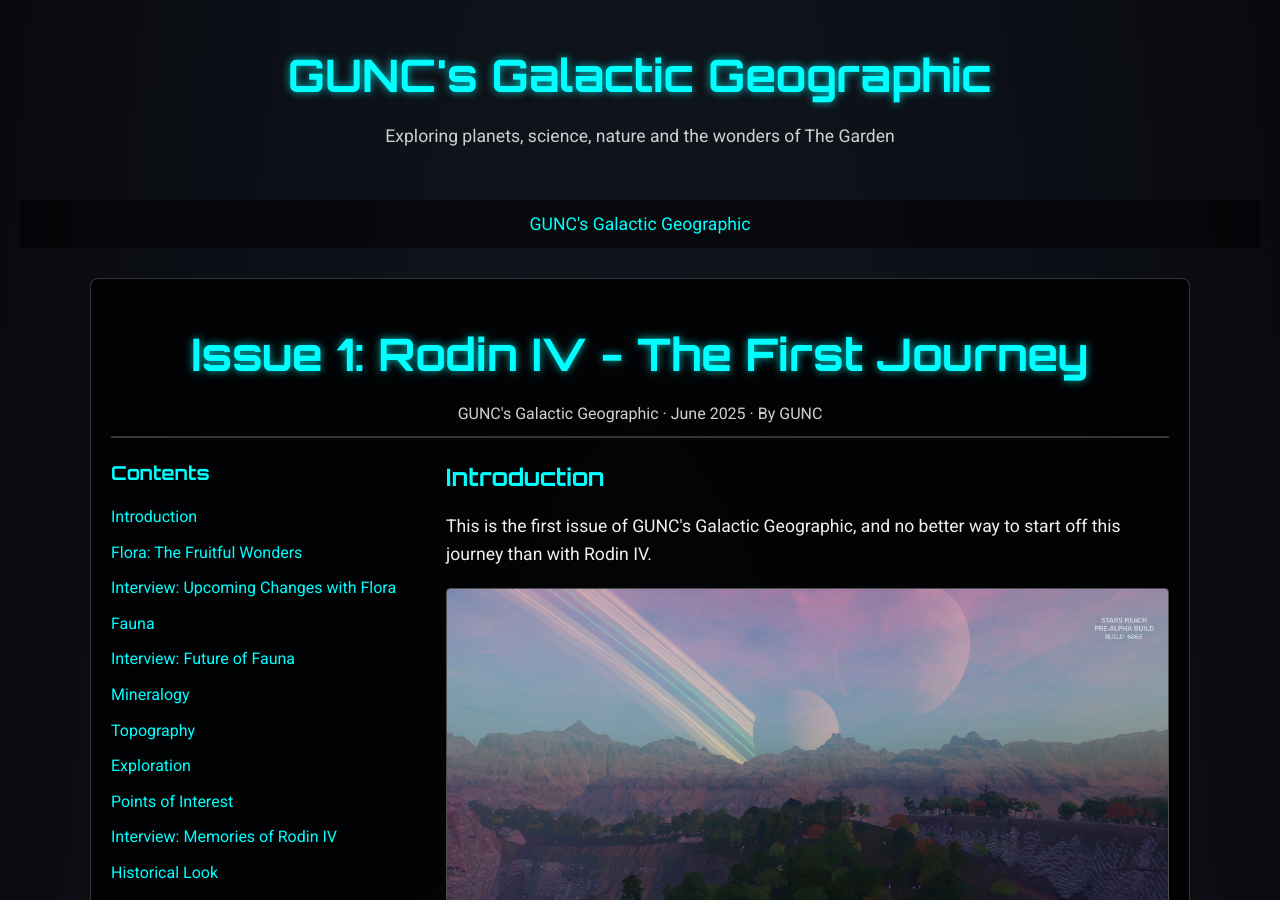
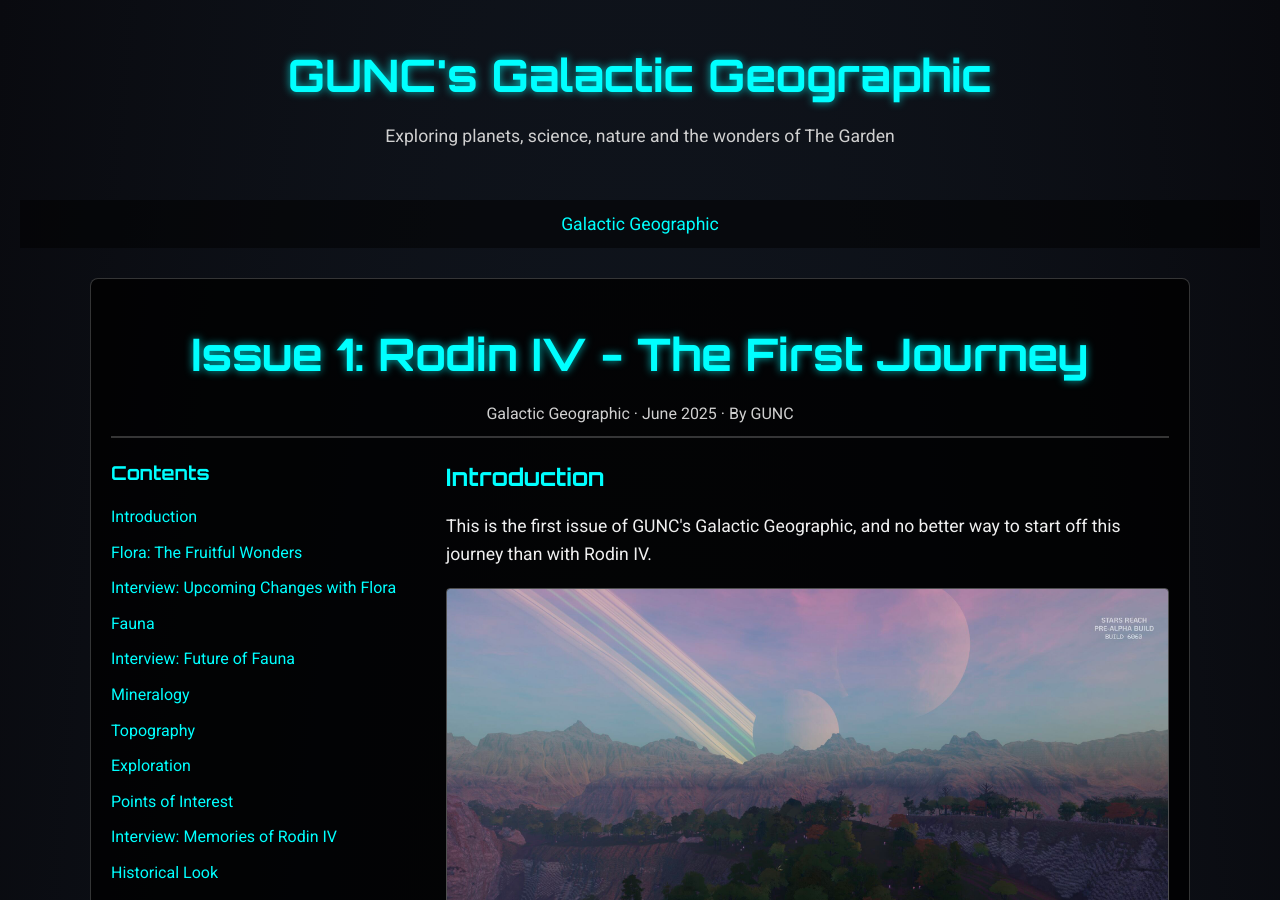
Before and after one commit to drake-vellaut/starsreach, a Jekyll site: the page built from _posts/2025-06-21-rodin-iv.html, in a window 1280 px wide and 900 px high. Built offline with Jekyll 4.4.1, drawn with Linux system fonts in a browser that asks for light colours.

Commit message:
issue1 rodiniv update with questions

```diff
--- a/_layouts/article.html
+++ b/_layouts/article.html
@@ -4,7 +4,7 @@
 <head>
   <meta charset="UTF-8">
   <meta name="viewport" content="width=device-width, initial-scale=1">
-  <title>{{ page.title }} | GUNC's Galactic Geographic</title>
+  <title>{{ page.title }} | Galactic Geographic</title>
 
   <!-- Google Fonts for the futuristic look -->
   <link href="https://fonts.googleapis.com/css2?family=Orbitron:wght@400;700&family=Roboto:wght@400;700&display=swap" rel="stylesheet">
@@ -220,14 +220,14 @@ header p {
   </header>
   <!-- Navigation Bar -->
   <nav>
-    <a href="/">GUNC's Galactic Geographic</a>
+    <a href="/">Galactic Geographic</a>
   </nav>
 
   <div class="article-container">
     <!-- Article Header -->
     <header class="article-header">
       <h1>{{ page.title }}</h1>
-      <p class="subheader">GUNC's Galactic Geographic · {{ page.date | date: "%B %Y" }} · By {{ page.author }}</p>
+      <p class="subheader">Galactic Geographic · {{ page.date | date: "%B %Y" }} · By {{ page.author }}</p>
     </header>
 
     <div class="content-wrapper">
--- a/index.html
+++ b/index.html
@@ -1,17 +1,17 @@
 ---
 layout: default
-title: "GUNC's Galactic Geographic"
+title: "Galactic Geographic"
 ---
 <body>
   <!-- Header -->
   <header>
-    <h1>GUNC's Galactic Geographic</h1>
+    <h1>Galactic Geographic</h1>
     <p>Exploring planets, science, nature and the wonders of The Garden</p>
   </header>
 
   <!-- Navigation Bar -->
   <nav>
-    <a href="{{ '/' | relative_url }}">GUNC's Galactic Geographic</a>
+    <a href="{{ '/' | relative_url }}">Galactic Geographic</a>
   </nav>
 
   <!-- Main Container -->
```
